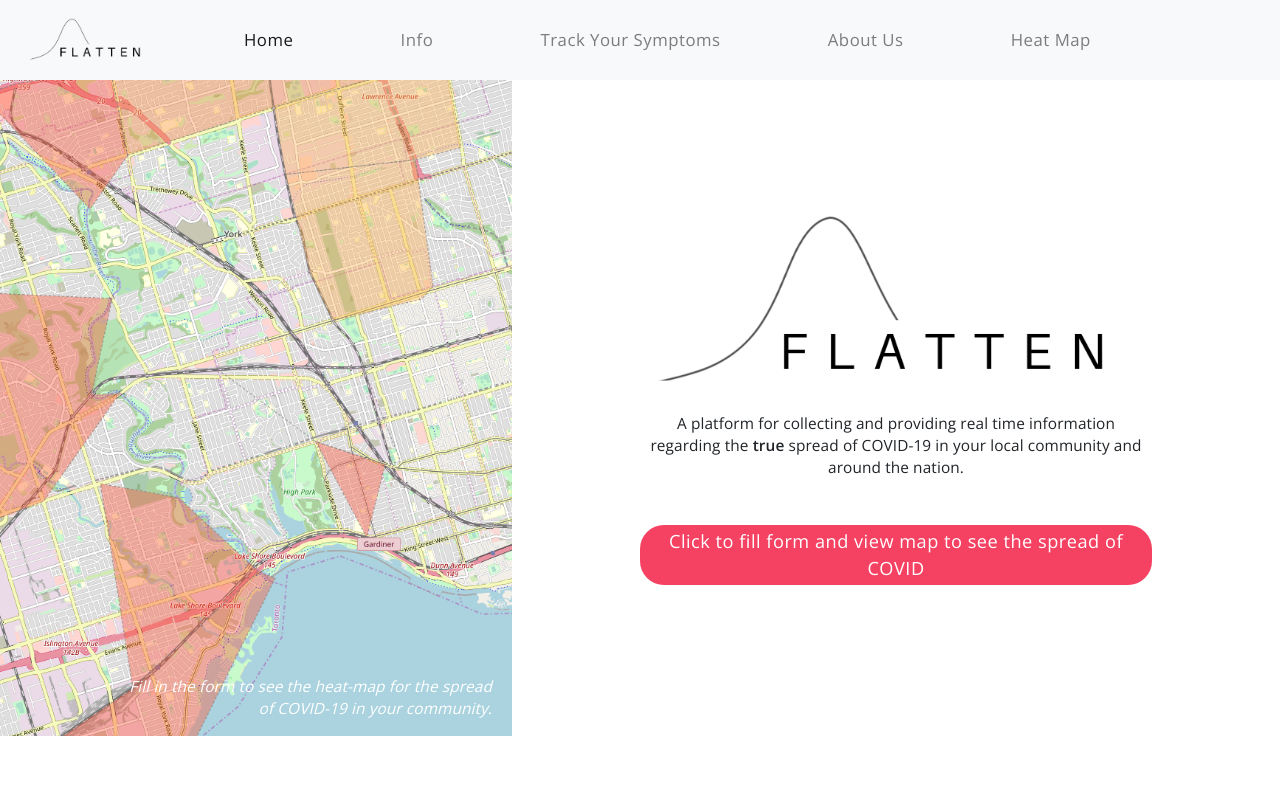
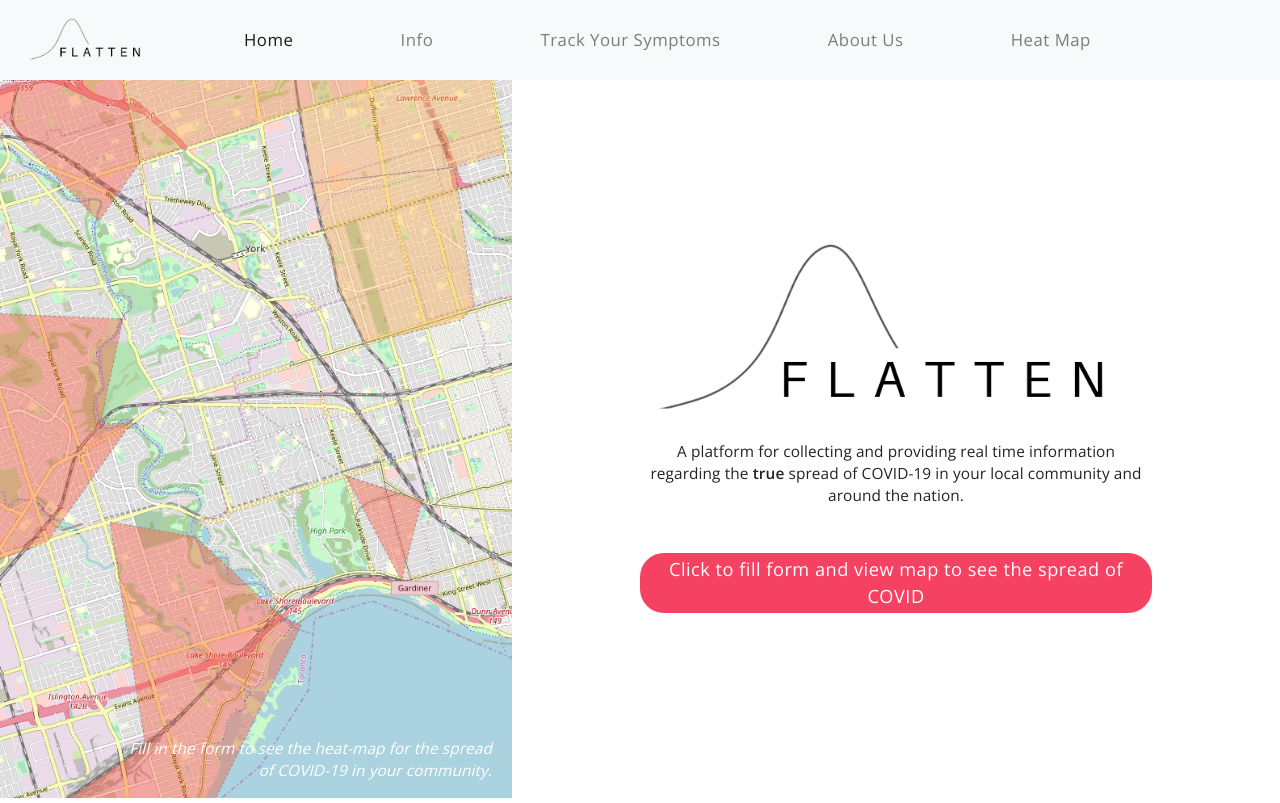
Before and after one commit to yifeiz/covid-19-frontend, a React (Create React App) app: page / in a window 1280 px wide. Built offline with nearby package versions, Linux system fonts and the light colour scheme.

Commit message:
Fixed footer removal

```diff
--- a/src/components/home/home.css
+++ b/src/components/home/home.css
@@ -5,7 +5,7 @@
 }
 
 .home {
-  height: 82%;
+  height: 89.8%;
   width: 100%;
   display: inline-flex;
   position: relative;
--- a/src/components/info/Info.css
+++ b/src/components/info/Info.css
@@ -14,7 +14,7 @@
 }
 
 .info__container {
-  height: 100% !important;
+  height: max-content !important;
   padding: 3% 20%;
 }
 
```
